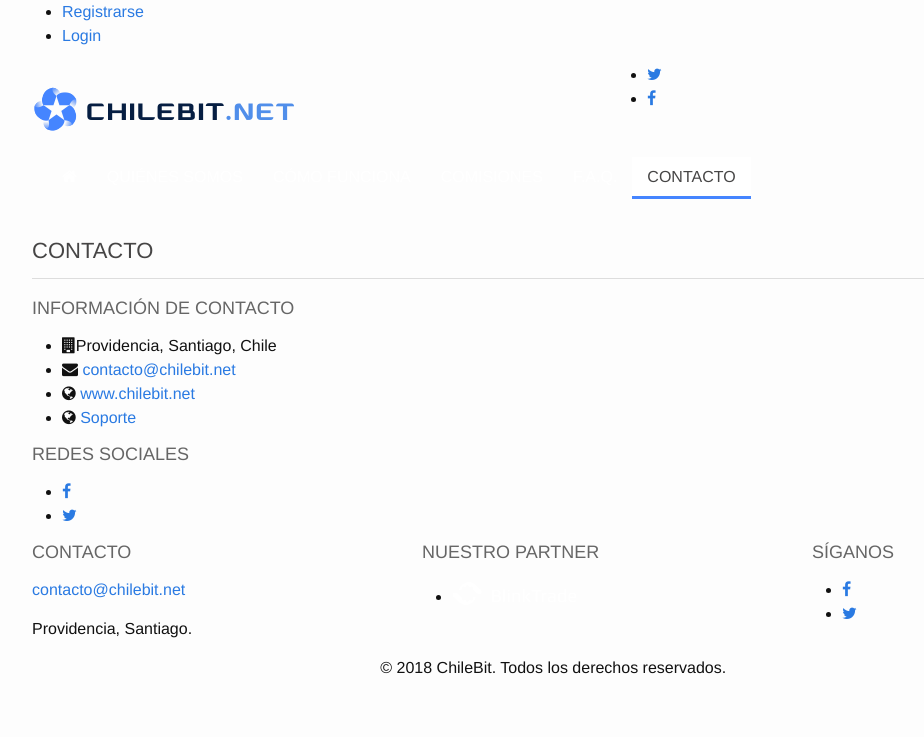
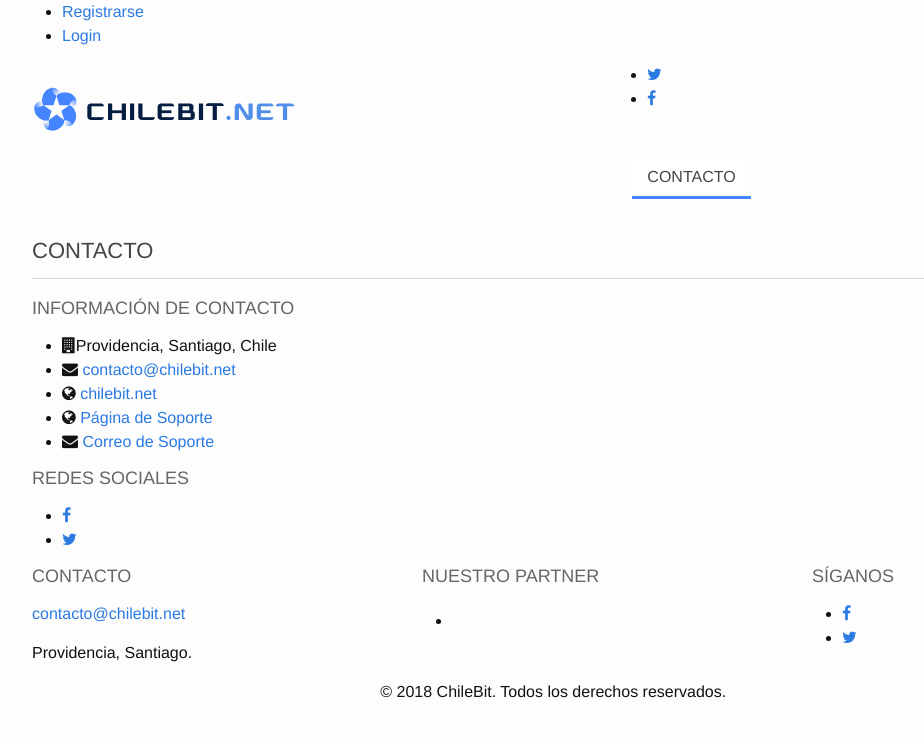
Before and after one commit to chilebit/site, a Jekyll site: the page built from contacto.html, in a window 1280 px wide. Shown: the top 737 px of the page, without its empty margins (38-962 px from the left). Built offline with Jekyll 4.4.1, drawn with Linux system fonts in a browser that asks for light colours.

Commit message:
Fix Infos
Fix Infos

```diff
--- a/_config.yml
+++ b/_config.yml
@@ -1,10 +1,10 @@
 # Site settings
-title: ChileBit.NET
+title: ChileBit Exchange
 email: contacto@chilebit.net
 description: > # this means to ignore newlines until "baseurl:"
   La primera open exchange de Bitcoins en Chile.
 baseurl: "" # the subpath of your site, e.g. /blog/
-url: "http://chilebit.net" # the base hostname & protocol for your site
+url: "https://chilebit.net" # the base hostname & protocol for your site
 twitter_username: chilebitnet
 facebook_username: chilebit.net
 youtube_username: UCmG70lY6nQjtmyDcH8nETaQ
--- a/_includes/header.html
+++ b/_includes/header.html
@@ -15,10 +15,8 @@
 	<div class="menu-top">
 		<div class="container">
 			<ul id="navtop">
-
-					<!--<li><a href="http://signup.chilebit.net" target="_blank">Registrarse</a>>-->
 					<li><a href="https://chilebit.net/exchange/#signup" target="_blank">Registrarse</a></li>
-					<li><a href="https://chilebit.net/exchange/"  target="_blank" >Login</a></li>
+					<li><a href="https://chilebit.net/exchange/#signin"  target="_blank" >Login</a></li>
 			</ul>
 		</div>
 	</div>
--- a/contacto.html
+++ b/contacto.html
@@ -22,10 +22,13 @@ layout: page
 							<i class="fa fa-envelope"></i><a href="mailto:contacto@chilebit.net"> contacto@chilebit.net</a>
 						</li>
 						<li>
-							<i class="fa fa-globe"></i><a href="https://chilebit.net"> www.chilebit.net</a>
+							<i class="fa fa-globe"></i><a href="https://chilebit.net"> chilebit.net</a>
 						</li>
 						<li>
-								<i class="fa fa-globe"></i><a href="https://chilebit.zendesk.com"> Soporte</a>
+								<i class="fa fa-globe"></i><a href="https://chilebit.trakdesk.com"> Página de Soporte</a>
+						</li>
+						<li>
+								<i class="fa fa-envelope"></i><a href="mailto:soporte@chilebit.net"> Correo de Soporte</a>
 						</li>
 					</ul>
 				</div>
```
Also changed, not shown: _includes/head.html (line endings or trailing spaces).
